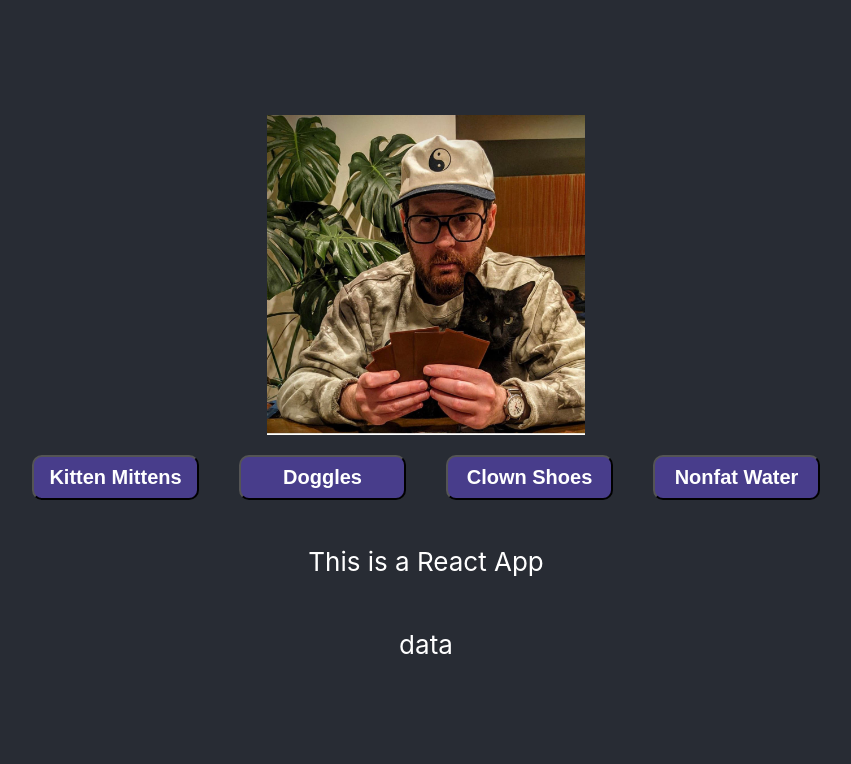
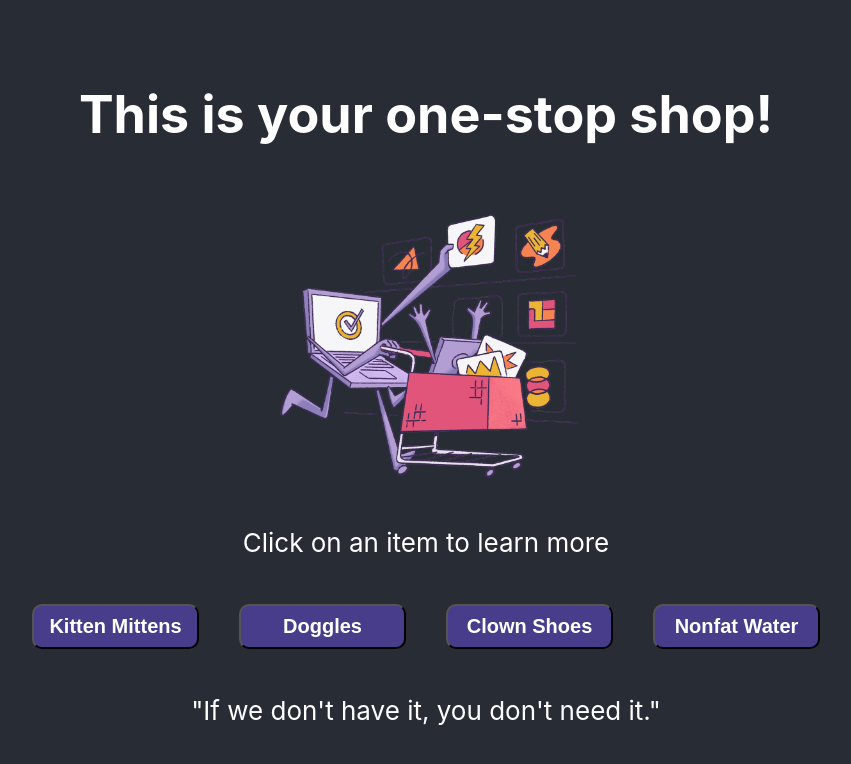
Before and after one commit to getsentry/tracing-tutorial-setting-up-frontend, a React (Create React App) app: page / in a window 1280 px wide. Shown: the top 764 px of the page, without its empty margins (214-1065 px from the left). Built offline with nearby package versions, Linux system fonts and the light colour scheme.

Commit message:
Update image and several design changes

```diff
--- a/src/App.css
+++ b/src/App.css
@@ -1,6 +1,4 @@
-.App {
-  text-align: center;
-}
+
 
 .App-logo {
   height: 40vmin;
@@ -35,17 +33,57 @@
 .btn-container {
   display: flex;
   justify-content: space-between;
+  flex-wrap: wrap;
+}
+
+.btn-parent {
+  flex: 1 1 160px;
 }
 
 .btn {
-  flex: 1;
+
   margin: 20px;
   height: 45px;
-  width: 167px;
+  width: 167px !important;
   font-size: 20px;
   font-weight: bold;
   text-align: center;
   border-radius: 10px;
   background-color: darkslateblue;
   color: white;
+  cursor: pointer;
 }
+
+.modal {
+  height: 500px;
+  width: 70%;
+  background-color: grey;
+  border-radius: 30px;
+  position: fixed;
+  top: 20%;
+  text-align: center;
+}
+
+.hidden {
+  display: none;
+}
+
+.modal-exit {
+  position: absolute;
+  top: 0%;
+  left: 96%;
+  font-weight: bolder;
+  margin-top: 10px;
+  color: white;
+  font-size: 24px;
+  cursor: pointer;
+}
+
+.modal img {
+  width: 260px;
+}
+.modal-description {
+font-size: 20px;
+padding-left: 80px;
+padding-right: 80px;
+}
--- a/src/App.js
+++ b/src/App.js
@@ -1,14 +1,12 @@
-import logo from './logo.svg';
-import alexPic from './img/alex.jpg'
-import './App.css';
+import logo from "./logo.svg";
+import shoppingPic from "./img/shopping.png";
+import "./App.css";
 
-import { useState } from 'react';
-
+import { useState } from "react";
 
 function App() {
-
   const [data, setData] = useState(null);
-
+  const [modalOpen, setModalOpen] = useState(false);
 
   // function getKittenMittens() {
   //   fetch('http://localhost:3001/products/kitten-mittens/')
@@ -21,6 +19,7 @@ function App() {
   // }
 
   async function getProduct(slug) {
+    setData(null);
     const url = `http://localhost:3001/products/${slug}/`;
     try {
       const response = await fetch(url);
@@ -29,28 +28,76 @@ function App() {
       }
 
       const json = await response.json();
-      console.log('json', json);
+      console.log("json", json);
       setData(json);
     } catch (error) {
       console.error(error.message);
+    }
+    modalOpen === false && toggleModal();
+  }
+
+  function toggleModal() {
+    const modalDiv = document.querySelector(".modal");
+    if (modalDiv.classList.contains("hidden")) {
+      modalDiv.classList.remove("hidden");
+      setModalOpen(true);
+    } else {
+      modalDiv.classList.add("hidden");
+      setModalOpen(false);
     }
   }
 
   return (
     <div className="App">
       <header className="App-header">
-        <img src={alexPic} className="App-logo" alt="logo" />
-        <div className='btn-container'>
-          <button className='btn' onClick={() => getProduct('kitten-mittens')}>Kitten Mittens</button>
-          <button className='btn' onClick={() => getProduct('doggles')}>Doggles</button>
-          <button className='btn' onClick={() => getProduct('clown-shoes')}>Clown Shoes</button>
-          <button className='btn' onClick={() => getProduct('debug-sentry')}>Nonfat Water</button>
+        <h1>This is your one-stop shop!</h1>
+        <img src={shoppingPic} className="App-logo" alt="logo" />
+        <p>Click on an item to learn more</p>
+        <div className="btn-container">
+          <div className="btn-parent">
+            <button
+              className="btn"
+              onClick={() => getProduct("kitten-mittens")}
+            >
+              Kitten Mittens
+            </button>
+          </div>
+          <div className="btn-parent">
+            <button className="btn" onClick={() => getProduct("doggles")}>
+              Doggles
+            </button>
+          </div>
+          <div className="btn-parent">
+            <button className="btn" onClick={() => getProduct("clown-shoes")}>
+              Clown Shoes
+            </button>
+          </div>
+          <div className="btn-parent">
+            <button className="btn" onClick={() => getProduct("debug-sentry")}>
+              Nonfat Water
+            </button>
+          </div>
         </div>
-        <p>
-          This is a React App
-        </p>
-        <p>data</p>
 
+        <p>"If we don't have it, you don't need it."</p>
+
+        <div className="modal hidden">
+          <p className={"modal-exit"} onClick={toggleModal}>
+            X
+          </p>
+          {data ? (
+            <>
+              <h2>{data.title}</h2>
+              <img
+                src={`http://localhost:3001/${data.imgPath}`}
+                alt="item-image"
+              />
+              <p className="modal-description">{data.description}</p>
+            </>
+          ) : (
+            <p>Something went wrong.</p>
+          )}
+        </div>
       </header>
     </div>
   );
```
Also changed, not shown: src/img/shopping.png (added).
